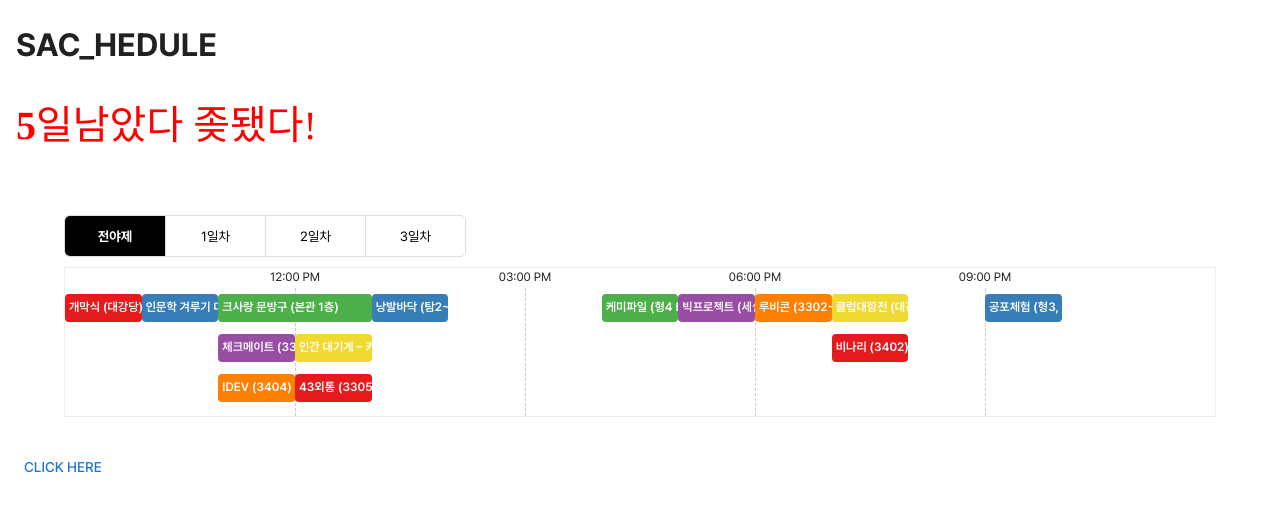
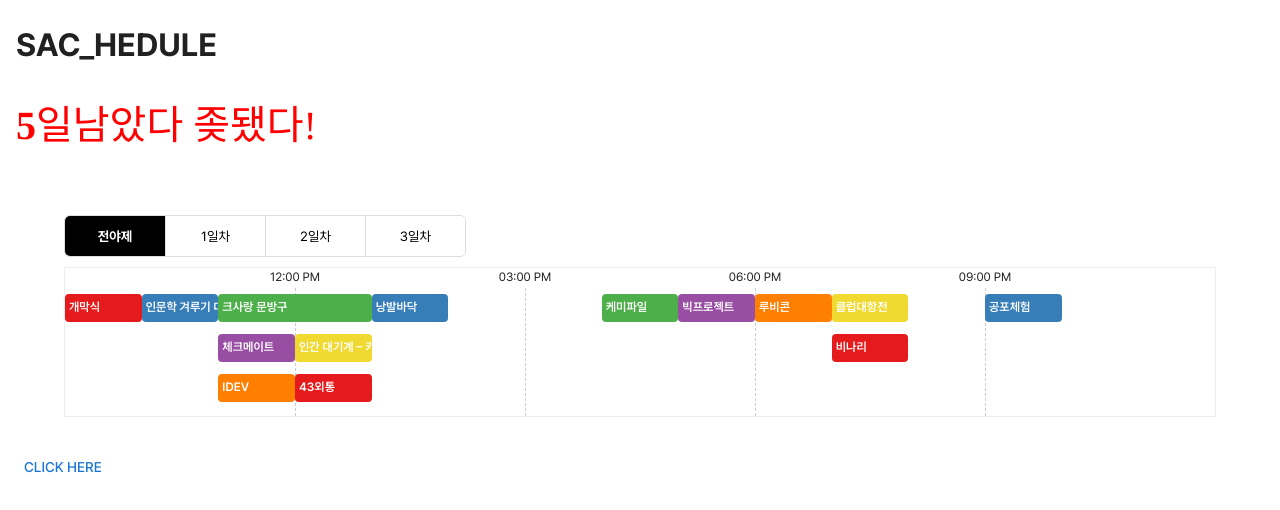
Before and after one commit to jsxbn/dsproj, a Next.js app: page / in a window 1280 px wide. Shown: the top 510 px of the page. Built offline with nearby package versions, Linux system fonts and the light colour scheme; no server answers; sample sign-in values are in the browser's storage; what @mui/material-nextjs would draw is missing.

Commit message:
change sampledata

```diff
--- a/src/app/sampleData.ts
+++ b/src/app/sampleData.ts
@@ -1,4 +1,7 @@
 import { TimelineItem } from "@/components/TimeLineViewer";
+
+
+
 
 const viridis = [
   "#e41a1c", // red
@@ -12,98 +15,112 @@ const viridis = [
 const items: TimelineItem[] = [
   {
     id: 4,
-    title: "개막식 (대강당)",
+    title: "개막식",
+    where: '대강당',
     start: new Date("2025-11-01T09:00:00"),
     end: new Date("2025-11-01T10:00:00"),
     color: viridis[0],
   },
   {
     id: 5,
-    title: "인문학 겨루기 대회 (대강당)",
+    title: "인문학 겨루기 대회",
+    where: '대강당',
     start: new Date("2025-11-01T10:00:00"),
     end: new Date("2025-11-01T11:00:00"),
     color: viridis[1],
   },
   {
     id: 6,
-    title: "크사랑 문방구 (본관 1층)",
+    title: "크사랑 문방구",
+    where: '본관 1층',
     start: new Date("2025-11-01T11:00:00"),
     end: new Date("2025-11-01T13:00:00"),
     color: viridis[2],
   },
   {
     id: 7,
-    title: "체크메이트 (3303)",
+    title: "체크메이트",
+    where: '3303',
     start: new Date("2025-11-01T11:00:00"),
     end: new Date("2025-11-01T12:00:00"),
     color: viridis[3],
   },
   {
     id: 8,
-    title: "IDEV (3404)",
+    title: "IDEV",
+    where: '3404',
     start: new Date("2025-11-01T11:00:00"),
     end: new Date("2025-11-01T12:00:00"),
     color: viridis[4],
   },
   {
     id: 9,
-    title: "인간 대기계 – 키알 (본관 1층)",
+    title: "인간 대기계 – 카일",
+    where: '본관 1층',
     start: new Date("2025-11-01T12:00:00"),
     end: new Date("2025-11-01T13:00:00"),
     color: viridis[5],
   },
   {
     id: 10,
-    title: "43외통 (3305)",
+    title: "43외통",
+    where: "3305",
     start: new Date("2025-11-01T12:00:00"),
     end: new Date("2025-11-01T13:00:00"),
     color: viridis[0],
   },
   {
     id: 11,
-    title: "낭발바닥 (탐2~형1)",
+    title: "낭발바닥",
+    where: '탐2~형1',
     start: new Date("2025-11-01T13:00:00"),
     end: new Date("2025-11-01T14:00:00"),
     color: viridis[1],
   },
   {
     id: 12,
-    title: "케미파일 (형4 EOZ)",
+    title: "케미파일",
+    where: '형4 EOZ',
     start: new Date("2025-11-01T16:00:00"),
     end: new Date("2025-11-01T17:00:00"),
     color: viridis[2],
   },
   {
     id: 13,
-    title: "빅프로젝트 (세실 A,B)",
+    title: "빅프로젝트",
+    where: '세실 A,B',
     start: new Date("2025-11-01T17:00:00"),
     end: new Date("2025-11-01T18:00:00"),
     color: viridis[3],
   },
   {
     id: 14,
-    title: "루비콘 (3302~3)",
+    title: "루비콘",
+    where: '3302~3',
     start: new Date("2025-11-01T18:00:00"),
     end: new Date("2025-11-01T19:00:00"),
     color: viridis[4],
   },
   {
     id: 15,
-    title: "클럽대항전 (대강당)",
+    title: "클럽대항전",
+    where: '대강당',
     start: new Date("2025-11-01T19:00:00"),
     end: new Date("2025-11-01T20:00:00"),
     color: viridis[5],
   },
   {
     id: 16,
-    title: "비나리 (3402)",
+    title: "비나리",
+    where: '3402',
     start: new Date("2025-11-01T19:00:00"),
     end: new Date("2025-11-01T20:00:00"),
     color: viridis[0],
   },
   {
     id: 17,
-    title: "공포체험 (형3, 탐4)",
+    title: "공포체험",
+    where: "형3, 탐4",
     start: new Date("2025-11-01T21:00:00"),
     end: new Date("2025-11-01T22:00:00"),
     color: viridis[1],
```
